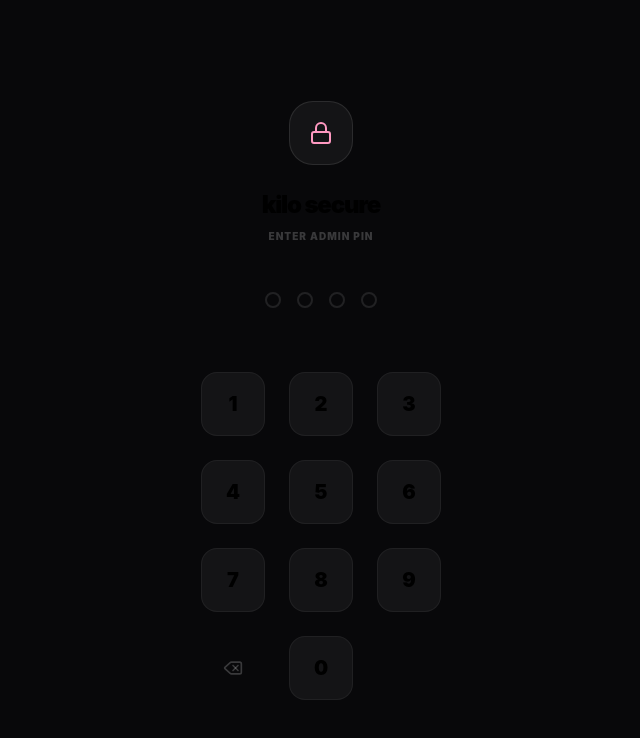
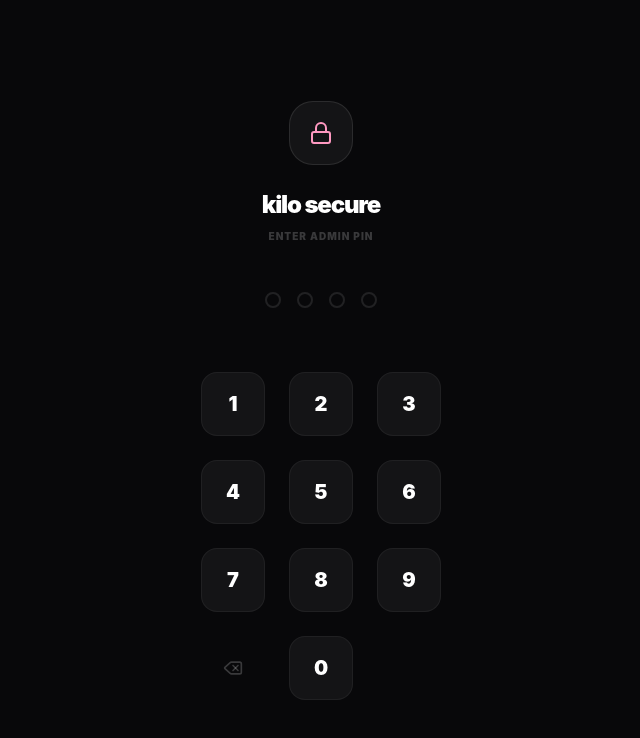
Before and after one commit to sahil170602/kilogram-admin-app, a React (Vite) app: page / in a window 1280 px wide. Shown: the top 738 px of the page, without its empty margins (319-959 px from the left). Built offline with nearby package versions, Linux system fonts and the light colour scheme.

Commit message:
fix: match case-sensitive import for pinoverlay

```diff
--- a/src/App.tsx
+++ b/src/App.tsx
@@ -1,6 +1,6 @@
 import { useState, useEffect } from "react";
 import AdminDashboard from "./pages/AdminDashboard";
-import PinOverlay from "./components/PinOverlay"; // Make sure to create this component file
+import PinOverlay from "./components/PinOverLay"; // 🎯 Matches your filename lowercase
 
 function App() {
   const [isUnlocked, setIsUnlocked] = useState<boolean | null>(null);
@@ -29,13 +29,13 @@ function App() {
   if (isUnlocked === null) return null;
 
   return (
-    <>
+    <div className="min-h-screen bg-[#08080a] text-white selection:bg-primary/30">
       {isUnlocked ? (
         <AdminDashboard onLogout={handleLock} />
       ) : (
         <PinOverlay onUnlocked={handleUnlock} />
       )}
-    </>
+    </div>
   );
 }
 
```
